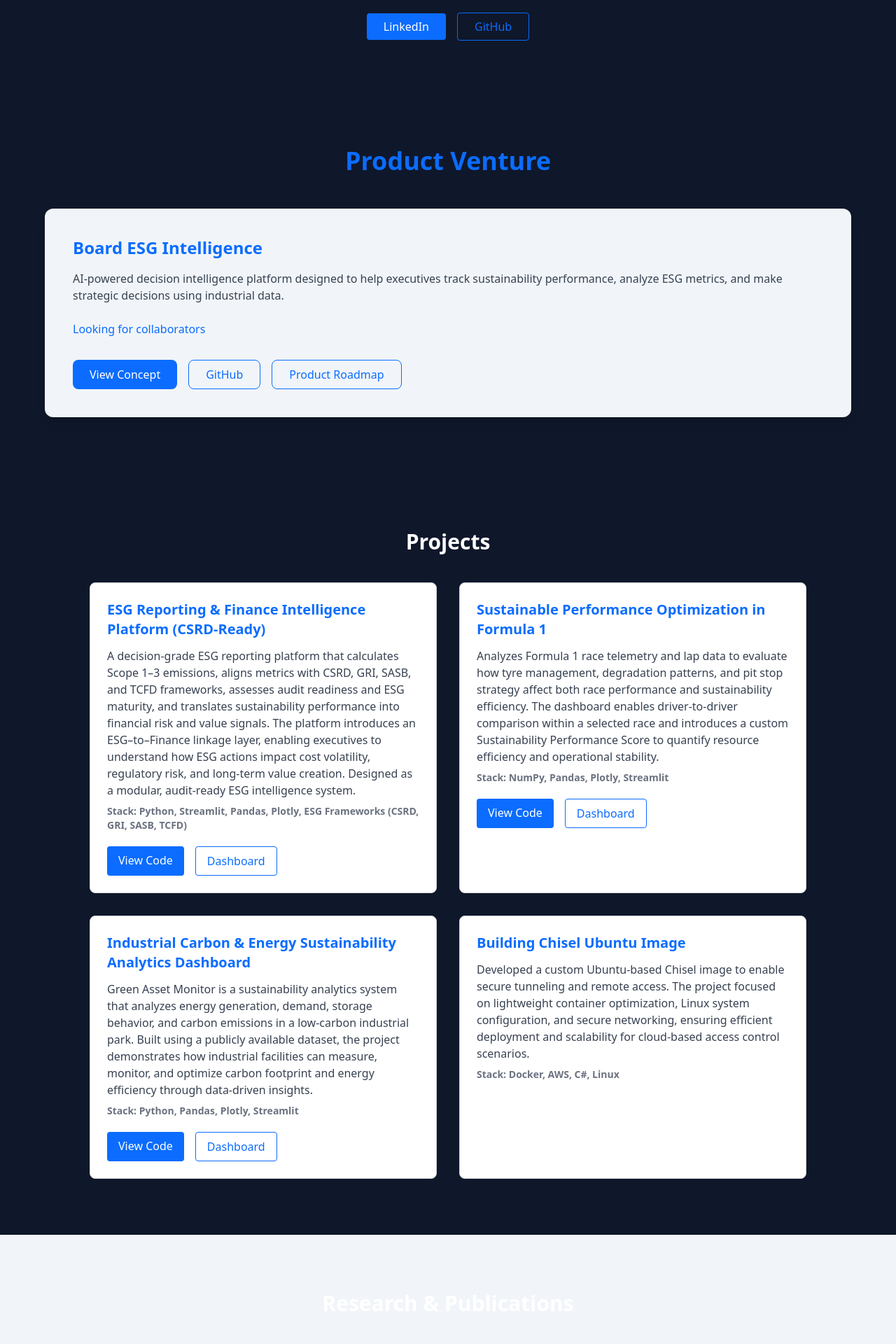
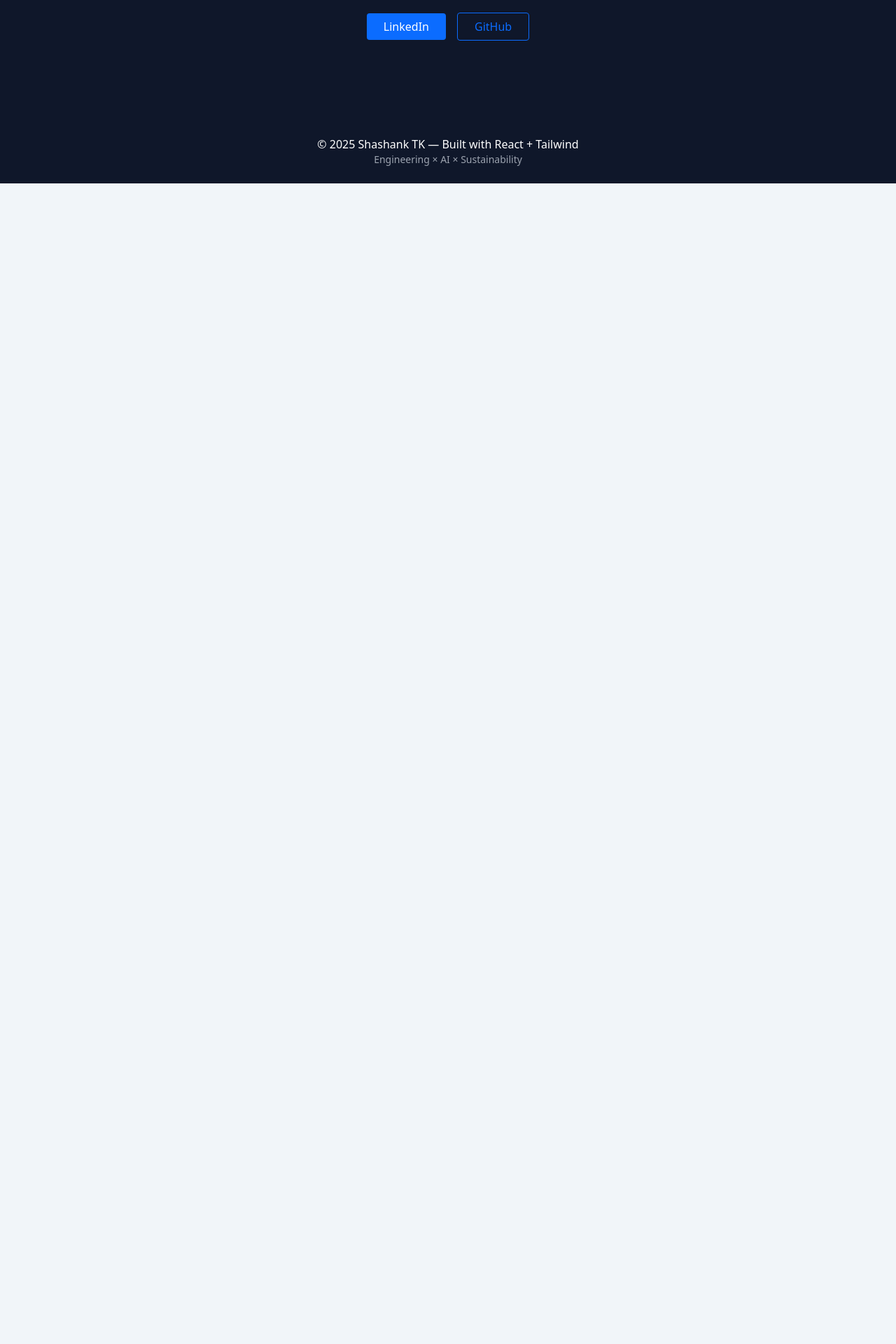
Before and after one commit to shashank-dj/Portfolio, a React (Vite) app: page / in a window 1280 px wide. Shown: the part 640-2560 px from the top of the page at 70% size. After the commit the page ends 902 px from the top, so only its background shows below. Built offline with nearby package versions, Linux system fonts and the light colour scheme.

Commit message:
Update Home.jsx

```diff
--- a/src/pages/Home.jsx
+++ b/src/pages/Home.jsx
@@ -1,18 +1,7 @@
 import React from "react";
 import Hero from "../components/Hero";
-import ProductVenture from "../components/ProductVenture";
-import Projects from "../components/Projects";
-import Research from "../components/Research";
-import Experience from "../components/Experience";
 
 export default function Home() {
-  return (
-    <>
-      <Hero />
-      <ProductVenture />
-      <Projects />
-      <Research />
-      <Experience />
-    </>
-  );
+return ( <Hero />
+);
 }
```
